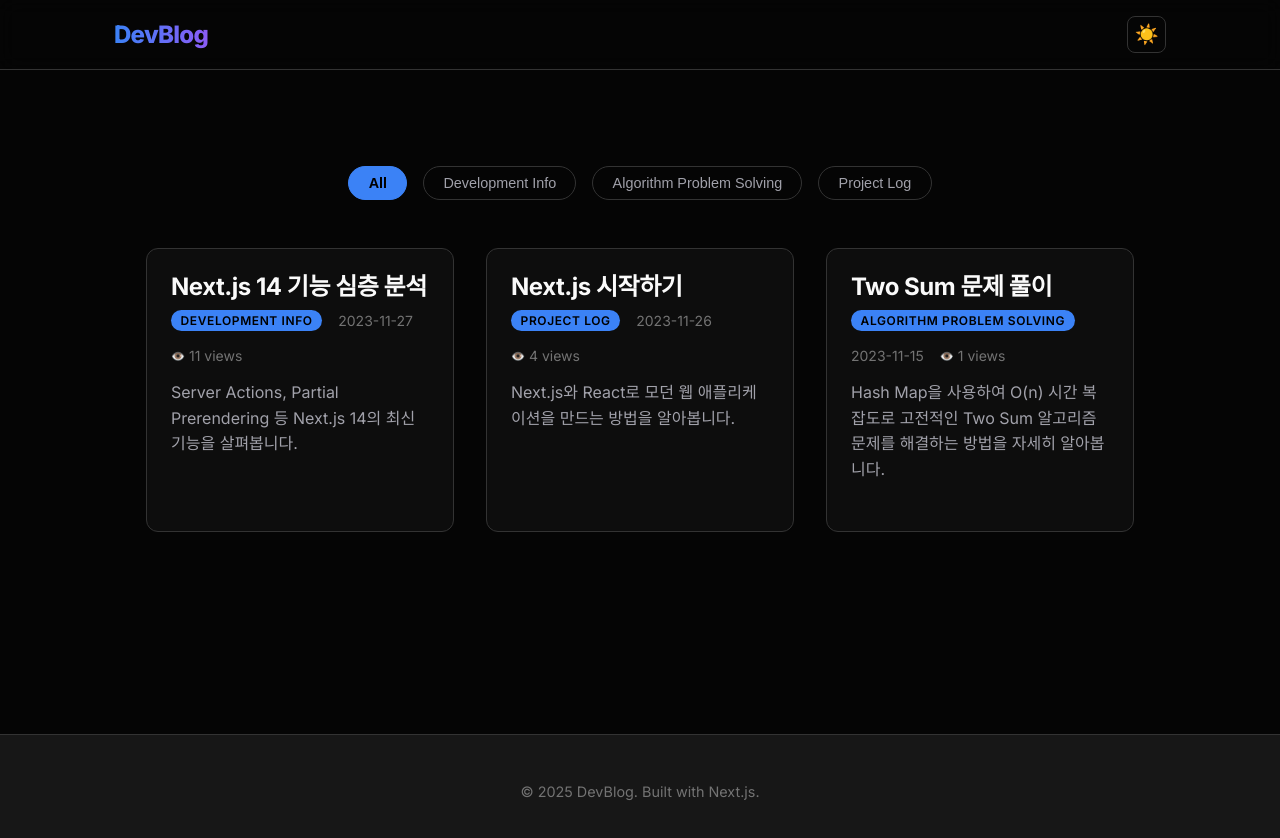
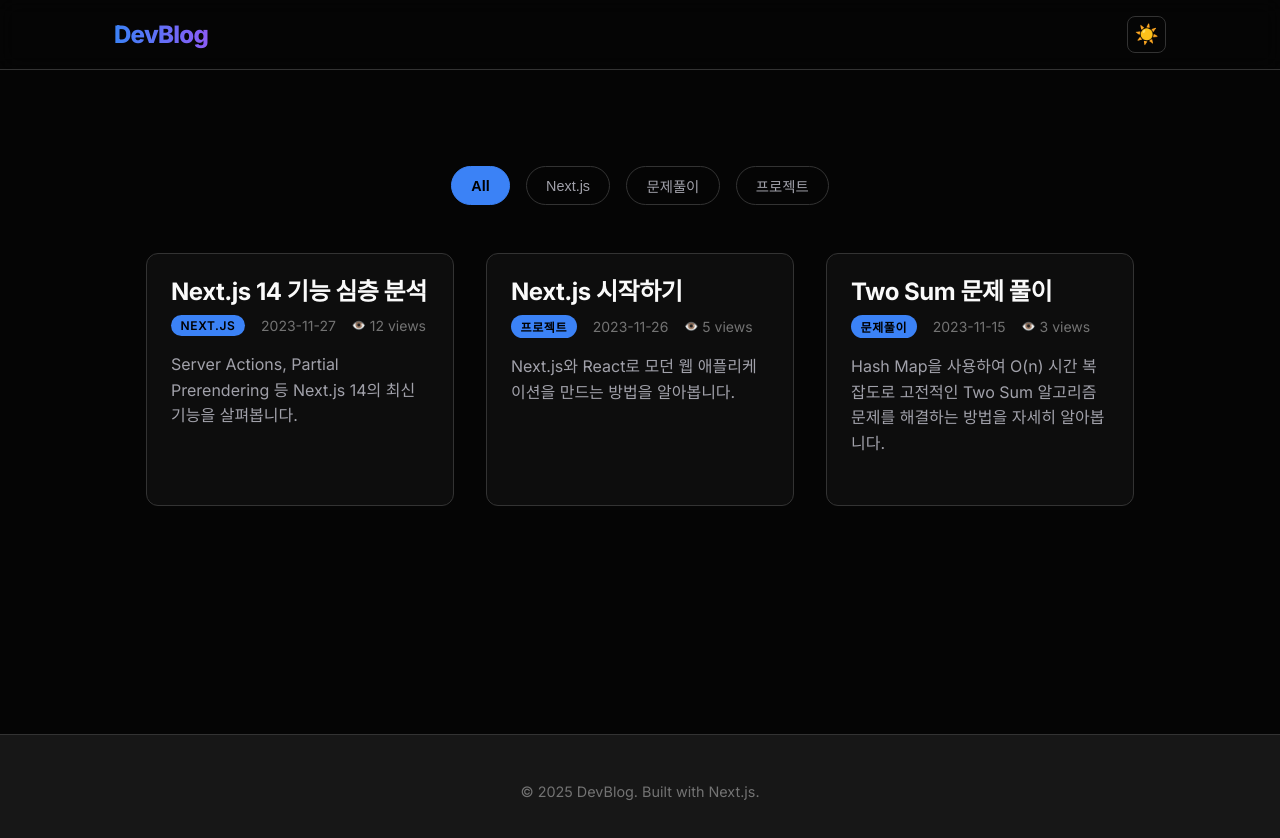
Before and after one commit to sintobury/antigravity-techblog, a Next.js app: page / in a window 1280 px wide. Shown: the top 838 px of the page. Built offline with nearby package versions, Linux system fonts and the light colour scheme.

Commit message:
Refactor: 카테고리명 변경 (한글/기술스택)

```diff
--- a/app/page.client.js
+++ b/app/page.client.js
@@ -7,7 +7,7 @@ import styles from './page.module.css';
 export default function HomeClient({ posts }) {
     const [selectedCategory, setSelectedCategory] = useState('All');
 
-    const categories = ['All', 'Development Info', 'Algorithm Problem Solving', 'Project Log'];
+    const categories = ['All', 'Next.js', '문제풀이', '프로젝트'];
 
     const filteredPosts = selectedCategory === 'All'
         ? posts
--- a/data/views.json
+++ b/data/views.json
@@ -1,5 +1,5 @@
 {
-  "nextjs-features": 11,
-  "hello-world": 4,
-  "two-sum": 1
+  "nextjs-features": 12,
+  "hello-world": 5,
+  "two-sum": 3
 }
--- a/posts/hello-world.md
+++ b/posts/hello-world.md
@@ -2,7 +2,7 @@
 title: 'Next.js 시작하기'
 date: '2023-11-26'
 excerpt: 'Next.js와 React로 모던 웹 애플리케이션을 만드는 방법을 알아봅니다.'
-category: 'Project Log'
+category: '프로젝트'
 ---
 
 Next.js는 풀스택 웹 애플리케이션을 구축하기 위한 React 프레임워크입니다. 사용자 인터페이스를 구축하기 위해 React Component를 사용하고, 추가적인 기능과 최적화를 위해 Next.js를 사용합니다.
--- a/posts/nextjs-features.md
+++ b/posts/nextjs-features.md
@@ -2,7 +2,7 @@
 title: 'Next.js 14 기능 심층 분석'
 date: '2023-11-27'
 excerpt: 'Server Actions, Partial Prerendering 등 Next.js 14의 최신 기능을 살펴봅니다.'
-category: 'Development Info'
+category: 'Next.js'
 ---
 
 Next.js 14는 모던 웹 애플리케이션 개발을 간소화하는 다양한 새로운 기능과 개선 사항을 제공합니다. 이 글에서는 주요 추가 사항 중 일부를 살펴보겠습니다.
--- a/posts/two-sum.md
+++ b/posts/two-sum.md
@@ -2,7 +2,7 @@
 title: 'Two Sum 문제 풀이'
 date: '2023-11-15'
 excerpt: 'Hash Map을 사용하여 O(n) 시간 복잡도로 고전적인 Two Sum 알고리즘 문제를 해결하는 방법을 자세히 알아봅니다.'
-category: 'Algorithm Problem Solving'
+category: '문제풀이'
 ---
 
 ## 문제 설명
```
Also changed, not shown: 1 other file (tests, documents, lock files or other folders).
